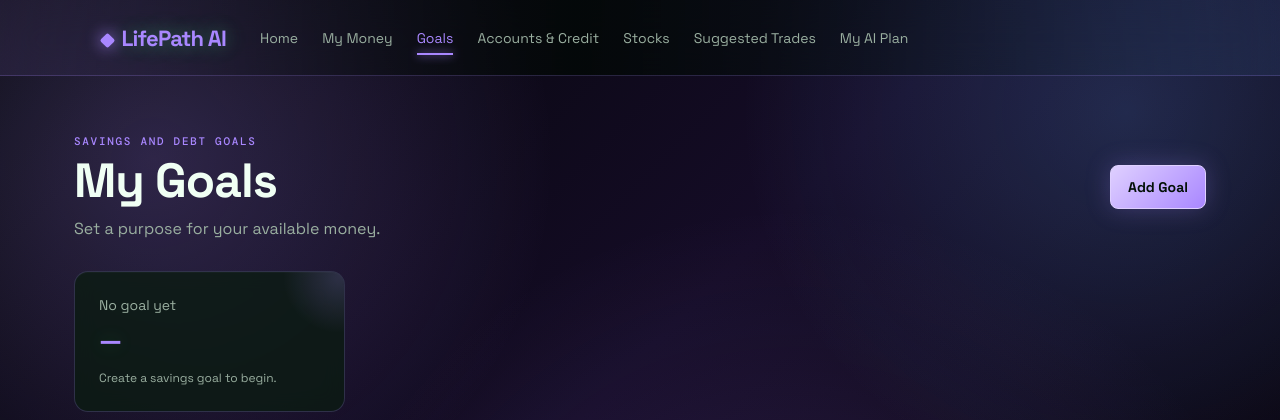
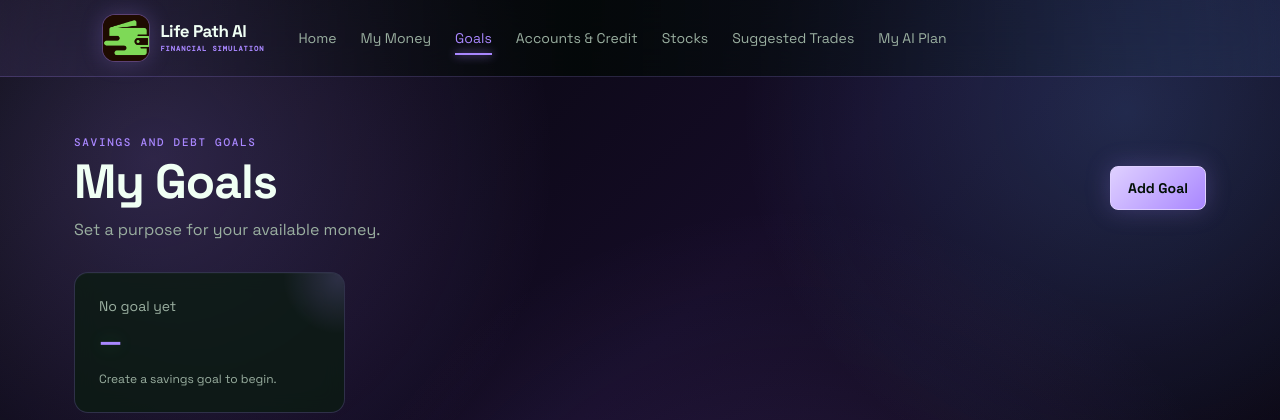
Before and after one commit to Rygar7/Table4, a FastAPI app: page /goals in a window 1280 px wide. Shown: the top 420 px of the page. Run offline with FastAPI, Linux system fonts and the light colour scheme.

Commit message:
Add Life Path AI brand logo

```diff
--- a/static/style.css
+++ b/static/style.css
@@ -87,24 +87,50 @@ header {
   backdrop-filter: blur(18px);
 }
 
-.logo {
-  color: var(--green);
-  font-size: 22px;
-  font-weight: 700;
-  letter-spacing: -0.8px;
-  text-shadow: 0 0 20px rgba(85, 242, 138, 0.45);
+.brand {
+  display: flex;
+  flex: 0 0 auto;
+  align-items: center;
+  gap: 10px;
+  color: var(--text);
+  text-decoration: none;
 }
 
-.logo::before {
-  display: inline-block;
-  width: 11px;
-  height: 11px;
-  margin-right: 8px;
-  background: var(--green);
-  border-radius: 2px;
-  box-shadow: 0 0 16px var(--green);
-  content: "";
-  transform: rotate(45deg);
+.brand-mark {
+  position: relative;
+  display: block;
+  width: 48px;
+  height: 48px;
+  overflow: hidden;
+  background: #1d0901;
+  border: 1px solid rgba(var(--theme-rgb), 0.45);
+  border-radius: 13px;
+  box-shadow: 0 0 22px rgba(var(--theme-rgb), 0.24);
+}
+
+.brand-mark img {
+  position: absolute;
+  width: 132px;
+  max-width: none;
+  height: 132px;
+  transform: translate(-42px, -30px);
+}
+
+.brand-name {
+  font-size: 17px;
+  font-weight: 700;
+  letter-spacing: -0.5px;
+  line-height: 1.05;
+}
+
+.brand-name small {
+  display: block;
+  margin-top: 4px;
+  color: var(--green);
+  font-family: "DM Mono", monospace;
+  font-size: 7px;
+  letter-spacing: 1px;
+  text-transform: uppercase;
 }
 
 nav {
@@ -733,6 +759,10 @@ details a {
     overflow-x: auto;
   }
 
+  .brand-name small {
+    display: none;
+  }
+
   main {
     padding: 38px 16px 70px;
   }
@@ -765,6 +795,21 @@ details a {
 }
 
 @media (max-width: 500px) {
+  .brand-name {
+    font-size: 15px;
+  }
+
+  .brand-mark {
+    width: 42px;
+    height: 42px;
+  }
+
+  .brand-mark img {
+    width: 116px;
+    height: 116px;
+    transform: translate(-37px, -26px);
+  }
+
   .spending-row {
     grid-template-columns: 1fr;
     gap: 8px;
--- a/templates/base.html
+++ b/templates/base.html
@@ -4,6 +4,7 @@
   <meta charset="UTF-8">
   <meta name="viewport" content="width=device-width, initial-scale=1.0">
   <title>LifePath AI</title>
+  <link rel="icon" type="image/png" href="{{ url_for('static', path='lifepath-logo.png') }}">
   <link rel="stylesheet" href="{{ url_for('static', path='style.css') }}">
 </head>
 {% set page_theme = {
@@ -18,7 +19,12 @@
 }.get(request.url.path, 'home') %}
 <body class="theme-{{ page_theme }}">
   <header>
-    <div class="logo">LifePath AI</div>
+    <a class="brand" href="/" aria-label="Life Path AI home">
+      <span class="brand-mark" aria-hidden="true">
+        <img src="{{ url_for('static', path='lifepath-logo.png') }}" alt="">
+      </span>
+      <span class="brand-name">Life Path AI<small>Financial simulation</small></span>
+    </a>
 
     <nav>
       <a href="/" class="{{ 'active' if request.url.path == '/' else '' }}">Home</a>
```
Also changed, not shown: static/lifepath-logo.png (added).
